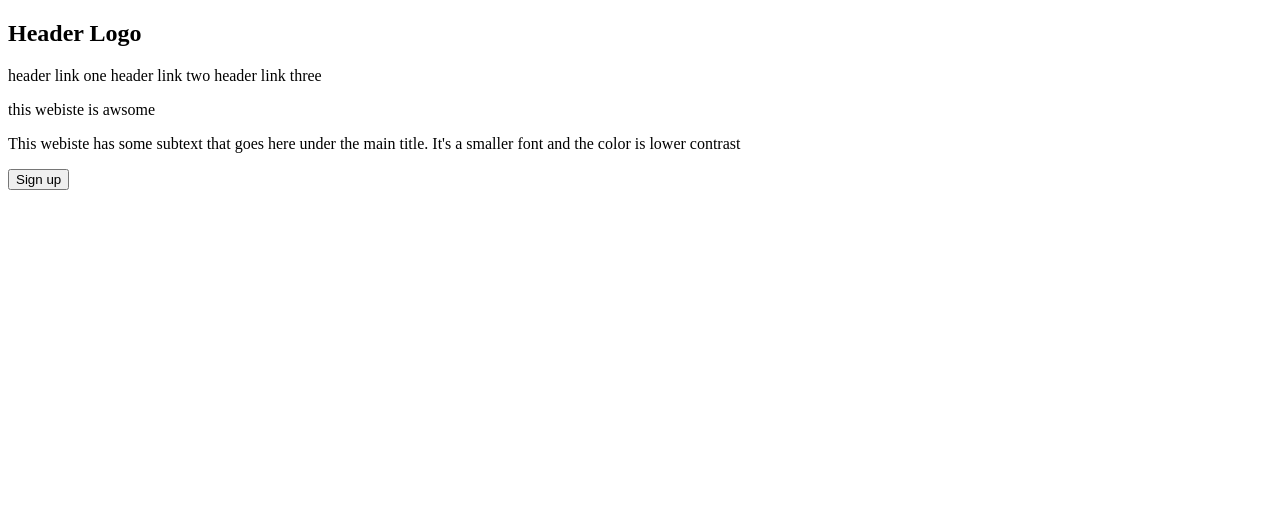
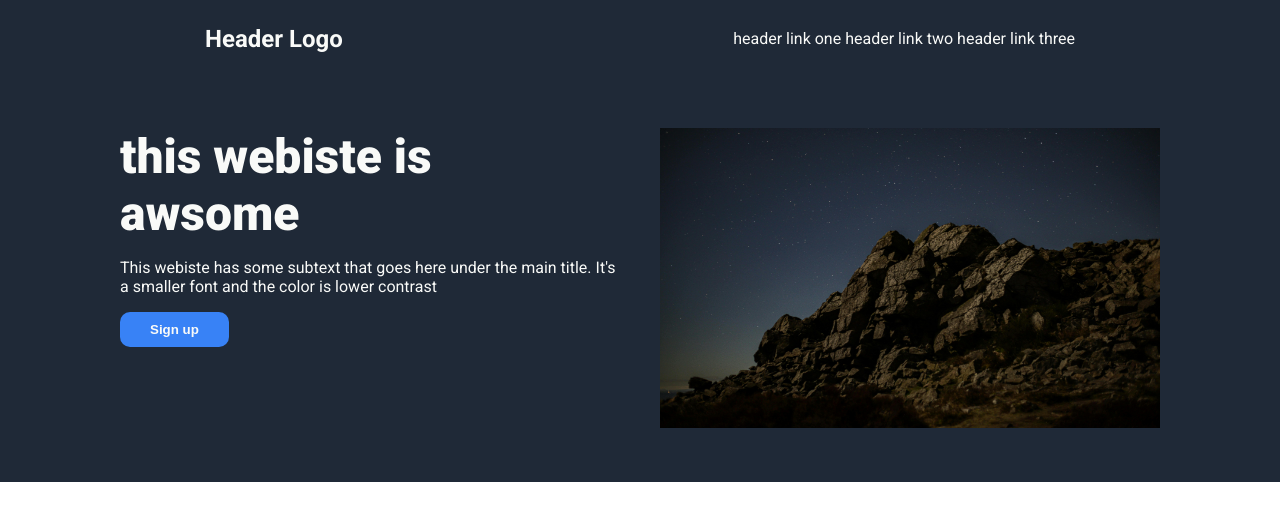
Before and after one commit to forssst/Landing-page, a plain HTML site: page index.html in a window 1280 px wide. Drawn offline with Linux system fonts and the light colour scheme.

Commit message:
add second section and css

```diff
--- a/index.html
+++ b/index.html
@@ -4,7 +4,7 @@
     <meta charset="UTF-8">
     <meta name="viewport" content="width=device-width, initial-scale=1.0">
     <title>Landing page</title>
-    <link rel="stylesheet" href="stlye.css">
+    <link rel="stylesheet" href="style.css">
     <link rel="preconnect" href="https://fonts.googleapis.com">
 <link rel="preconnect" href="https://fonts.gstatic.com" crossorigin>
 <link href="https://fonts.googleapis.com/css2?family=Roboto:ital,wght@0,100;0,300;0,400;0,500;0,700;0,900;1,100;1,300;1,400;1,500;1,700;1,900&display=swap" rel="stylesheet">
@@ -23,13 +23,13 @@
 
     <main>
         <div class="firstSec">
-            <div class="FiSecLeft">
+            <div class="fiSecLeft">
                 <p class="heroMainText">this webiste is awsome</p>
                 <p>This webiste has some subtext that goes here under the main title. It's a smaller font and the color is lower contrast</p>
-                <button>Sign up</button>
+                <button class="heroButton">Sign up</button>
             </div>
-            <div class="FiSecRight">
-                <img>
+            <div class="fiSecRight">
+                <img  class="heroImage" src="image.jpg" height="300px" width="500px">
             </div>
         </div>
 
--- a/style.css
+++ b/style.css
@@ -38,10 +38,35 @@ body {
     display: flex;
     background-color: #1F2937;
     color: #f9faf8;
+    padding: 50px;
+    justify-content: center;
+}
+
+.fiSecLeft {
+    width: 500px;
+    display: flex;
+    flex-wrap: wrap;
+    align-content: flex-start;
 }
 
 .heroMainText {
     font-weight: 900;
     font-size: 48px;
     color: #f9faf8;
+    margin: 0;
+    align-self: flex-end;
 }
+
+.heroImage {
+    margin-left: 40px;
+}
+
+.heroButton {
+    background-color: #3882F6;
+    color: #f9faf8;
+    border:none;
+    border-radius: 10px;
+    padding: 10px 30px 10px 30px;
+     font-weight: bold;
+     align-self: flex-end;
+}
```
Also changed, not shown: image.jpg (added).
